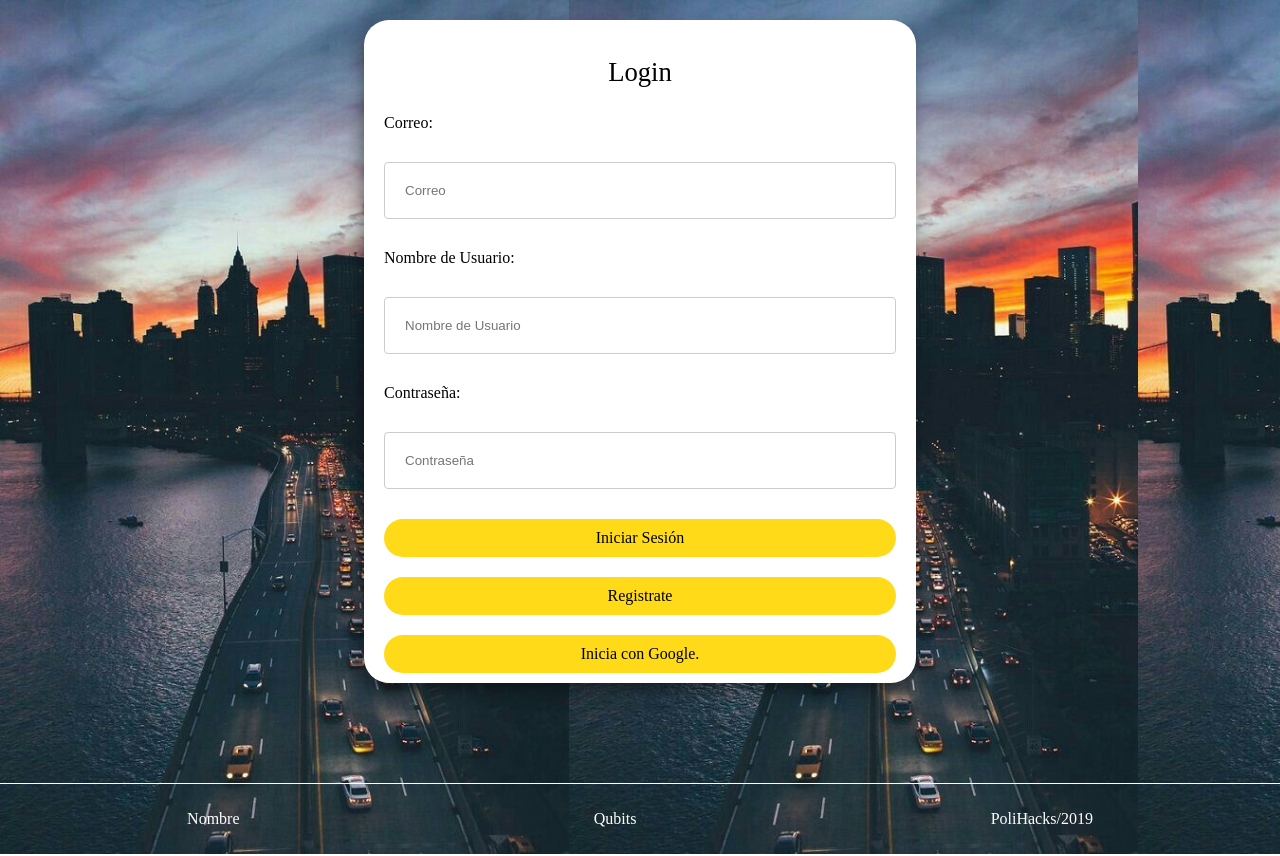
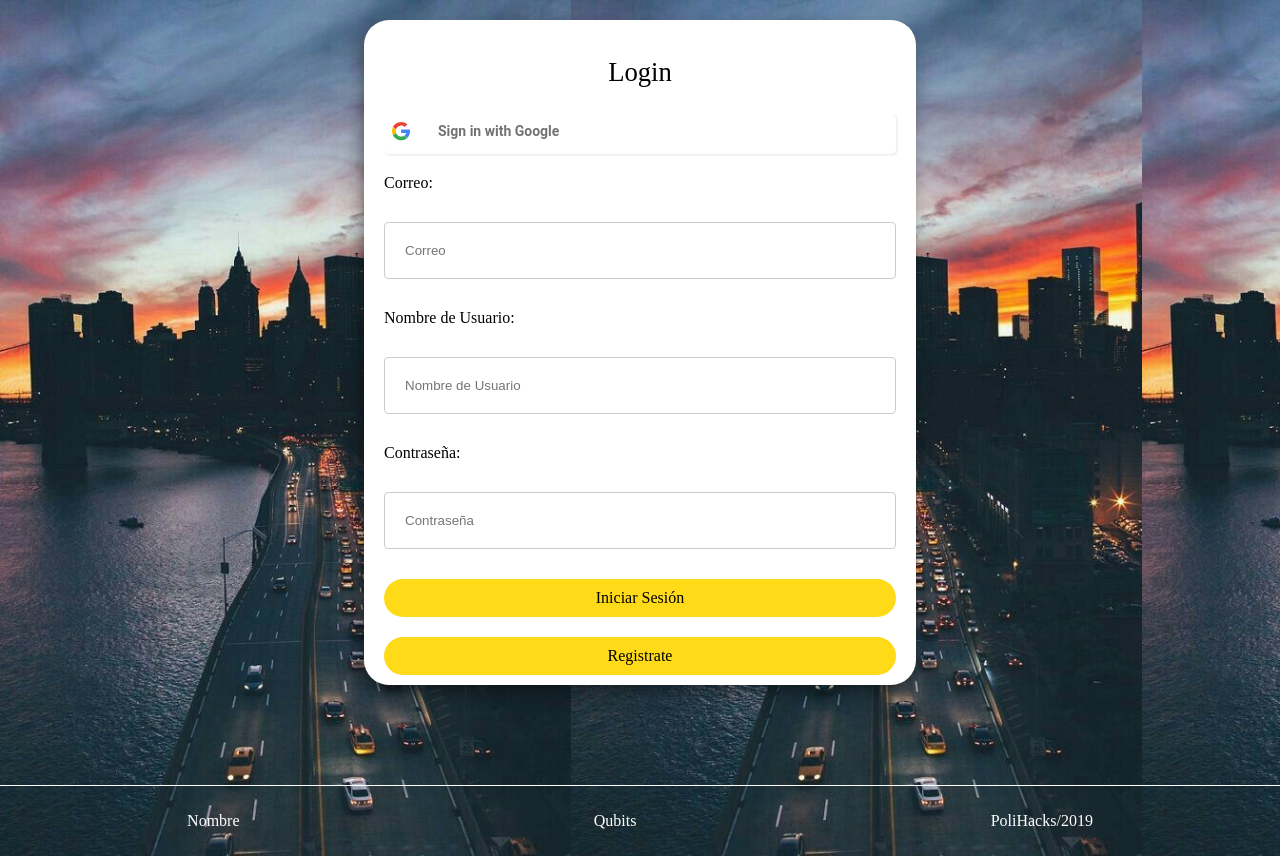
Before and after one commit to juanM20/polihacks, a plain HTML site: page HTML/login.html in a window 1280 px wide. Drawn offline with nearby package versions, Linux system fonts and the light colour scheme.

Commit message:
login v2

```diff
--- a/Estilos/sass/login.scss
+++ b/Estilos/sass/login.scss
@@ -9,18 +9,61 @@ body{
   //filter: progid:DXImageTransform.Microsoft.gradient( startColorstr='#e8e8e8', endColorstr='#d9d9d9', GradientType=1 );
 }
 
+.google-button {
+  height: 40px;
+  border-width: 0;
+  background: white;
+  color: #737373;
+  border-radius: 5px;
+  white-space: nowrap;
+  box-shadow: 1px 1px 0px 1px rgba(0,0,0,0.05);
+  transition-property: background-color, box-shadow;
+  transition-duration: 150ms;
+  transition-timing-function: ease-in-out;
+  padding: 0;
+
+  &:focus,
+  &:hover {
+    box-shadow: 1px 4px 5px 1px rgba(0,0,0,0.1);
+  }
+
+  &:active {
+    background-color: #e5e5e5;
+    box-shadow: none;
+    transition-duration: 10ms;
+  }
+}
+
+.google-button__icon {
+  display: inline-block;
+  vertical-align: middle;
+  margin: 8px 0 8px 8px;
+  width: 18px;
+  height: 18px;
+  box-sizing: border-box;
+}
+
+.google-button__text {
+  display: inline-block;
+  vertical-align: middle;
+  padding: 0 24px;
+  font-size: 14px;
+  font-weight: bold;
+  font-family: 'Roboto',arial,sans-serif;
+}
+
 
 .Login{
 
+  display: grid;
+  grid-row-gap: 20px;
+
   .Imagen{
 
+    display: flex;
+    flex-direction: column;
     box-sizing: border-box;
 
-    img{
-      width: 100%;
-      border-radius: 10px;
-      box-shadow: 7px 7px 5px 0px rgba(0,0,0,0.75);
-    }
 
     p{
       z-index: 2;
--- a/HTML/login.html
+++ b/HTML/login.html
@@ -18,6 +18,12 @@
     <div class="Login">
       <div class="Imagen">
         <p>Login</p>
+        <a class="google-button" id="log">
+          <span class="google-button__icon">
+            <svg viewBox="0 0 366 372" xmlns="http://www.w3.org/2000/svg"><path d="M125.9 10.2c40.2-13.9 85.3-13.6 125.3 1.1 22.2 8.2 42.5 21 59.9 37.1-5.8 6.3-12.1 12.2-18.1 18.3l-34.2 34.2c-11.3-10.8-25.1-19-40.1-23.6-17.6-5.3-36.6-6.1-54.6-2.2-21 4.5-40.5 15.5-55.6 30.9-12.2 12.3-21.4 27.5-27 43.9-20.3-15.8-40.6-31.5-61-47.3 21.5-43 60.1-76.9 105.4-92.4z" id="Shape" fill="#EA4335"/><path d="M20.6 102.4c20.3 15.8 40.6 31.5 61 47.3-8 23.3-8 49.2 0 72.4-20.3 15.8-40.6 31.6-60.9 47.3C1.9 232.7-3.8 189.6 4.4 149.2c3.3-16.2 8.7-32 16.2-46.8z" id="Shape" fill="#FBBC05"/><path d="M361.7 151.1c5.8 32.7 4.5 66.8-4.7 98.8-8.5 29.3-24.6 56.5-47.1 77.2l-59.1-45.9c19.5-13.1 33.3-34.3 37.2-57.5H186.6c.1-24.2.1-48.4.1-72.6h175z" id="Shape" fill="#4285F4"/><path d="M81.4 222.2c7.8 22.9 22.8 43.2 42.6 57.1 12.4 8.7 26.6 14.9 41.4 17.9 14.6 3 29.7 2.6 44.4.1 14.6-2.6 28.7-7.9 41-16.2l59.1 45.9c-21.3 19.7-48 33.1-76.2 39.6-31.2 7.1-64.2 7.3-95.2-1-24.6-6.5-47.7-18.2-67.6-34.1-20.9-16.6-38.3-38-50.4-62 20.3-15.7 40.6-31.5 60.9-47.3z" fill="#34A853"/></svg>
+          </span>
+          <span class="google-button__text">Sign in with Google</span>
+        </a>
       </div>
       <div class="Login-container">
         <div class="Form-login">
@@ -34,7 +40,6 @@
               <input id ="password" type="password" name="pass" value="" placeholder="Contraseña">
               <a href="#" class="btn" id="i">Iniciar Sesión</a>
               <a href="#" class="btn" id="registro" >Registrate</a>
-              <a id="log" class="btn">Inicia con Google.</a>
 
             </div>
 
```
Also changed, not shown: Estilos/css/login.css, 1 other file.
